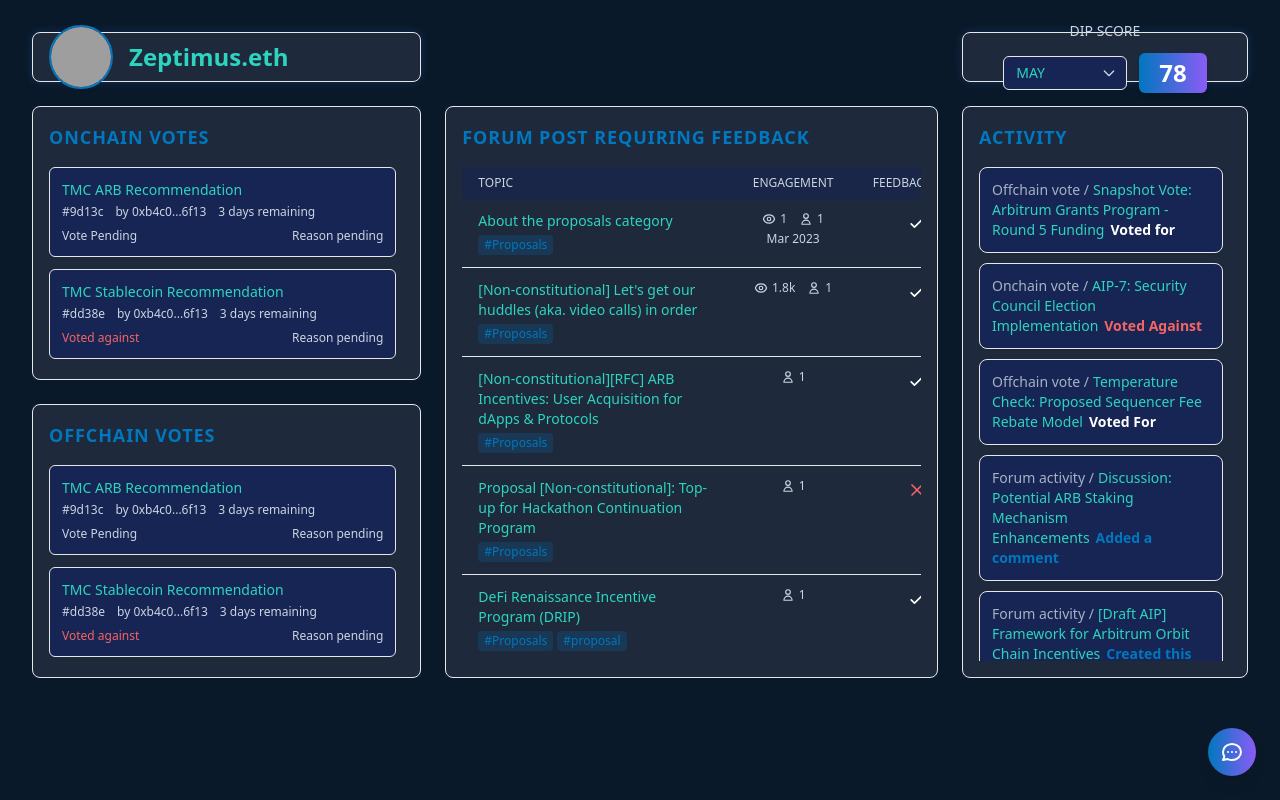
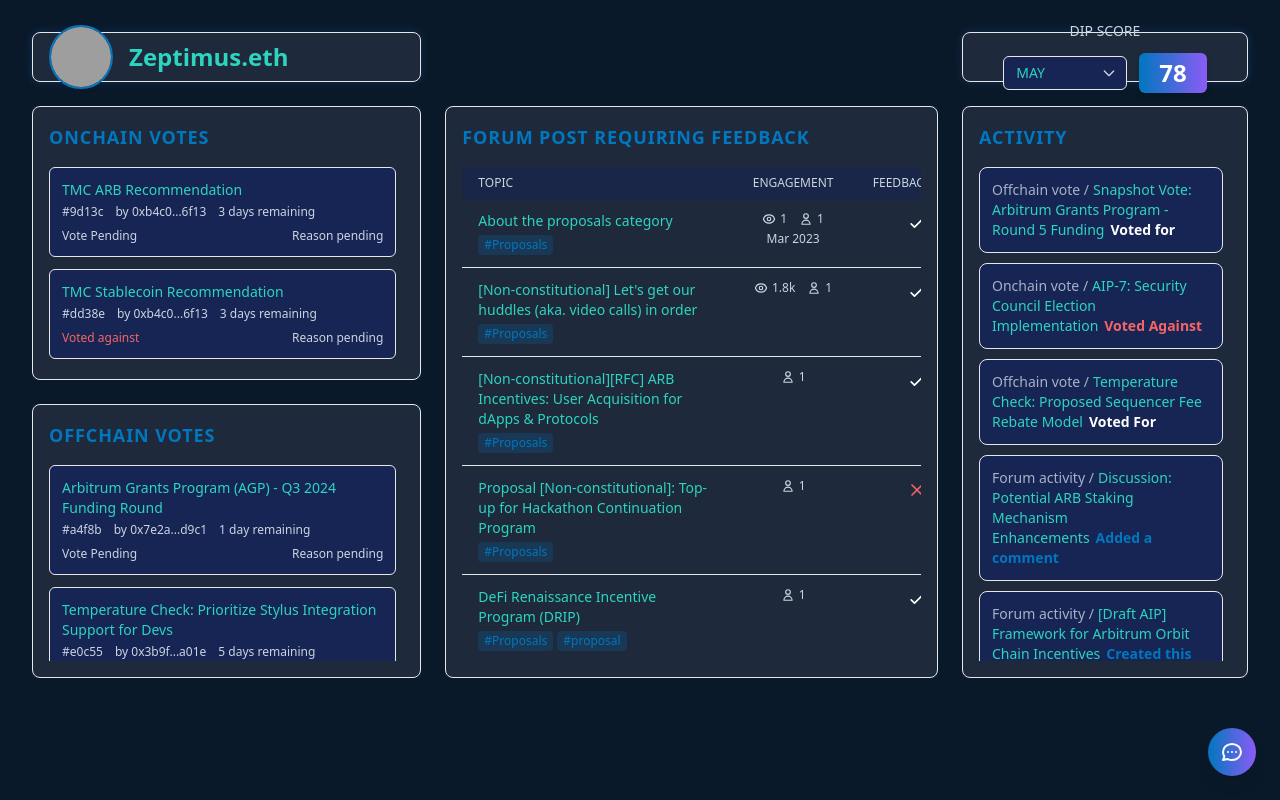
Before and after one commit to GeneralMagicio/govpal-front, a Next.js app: page /dashboard in a window 1280 px wide. Built offline with nearby package versions, Linux system fonts and the light colour scheme; grey boxes are pictures that could not be loaded.

Commit message:
Slight change in our activity feed

```diff
--- a/app/dashboard/components/ActivityFeed.tsx
+++ b/app/dashboard/components/ActivityFeed.tsx
@@ -24,7 +24,7 @@
       <h3 className="mb-4 text-lg font-semibold tracking-wider uppercase text-primary-accent">Activity</h3>
       <div className="flex-grow space-y-2.5 overflow-y-auto pr-2 scrollbar-thin scrollbar-thumb-arb-border scrollbar-track-secondary-bg">
         {activities.length > 0 ? activities.map((activity, index) => (
-          <div key={index} className="p-3 text-sm border rounded-lg shadow-sm bg-secondary-bg border-arb-border/50"> {/* Slightly enhanced styling */}
+          <div key={index} className="p-3 text-sm border rounded-lg shadow-sm cursor-pointer bg-secondary-bg border-arb-border/50"> {/* Slightly enhanced styling */}
              <p> {/* Wrap text for better structure */}
                 <span className="mr-1 text-light-gray/80">{activity.type} /</span>
                 <span className="text-highlights mr-1.5 font-medium">{activity.subject}</span>
--- a/app/dashboard/mockData.ts
+++ b/app/dashboard/mockData.ts
@@ -36,28 +36,28 @@
   data: {
     offchain_votes: [
       {
-        title: "TMC ARB Recommendation",
-        id_reference: "#9d13c",
-        author_snippet: "0xb4c0...6f13",
-        time_remaining: "3 days remaining",
-        vote_status: null,
+        title: "Arbitrum Grants Program (AGP) - Q3 2024 Funding Round",
+        id_reference: "#a4f8b", // Example Snapshot ID or Forum Post ref
+        author_snippet: "0x7e2a...d9c1", // Plausible delegate or proposer address
+        time_remaining: "1 day remaining",
+        vote_status: null, // User hasn't voted yet
         reason_status: "Reason pending",
       },
       {
-        title: "TMC Stablecoin Recommendation",
-        id_reference: "#dd38e",
-        author_snippet: "0xb4c0...6f13",
-        time_remaining: "3 days remaining",
-        vote_status: "Voted against",
-        reason_status: "Reason pending",
+        title: "Temperature Check: Prioritize Stylus Integration Support for Devs",
+        id_reference: "#e0c55",
+        author_snippet: "0x3b9f...a01e",
+        time_remaining: "5 days remaining",
+        vote_status: "Voted against", // User voted against this proposal
+        reason_status: "Reason provided", // User left a comment/reason
       },
       {
-        title: "OpCo - Oversight and Transparency Committee (OAT) Elections",
-        id_reference: "#b4228",
-        author_snippet: "0xb4c0...6f13",
-        time_remaining: "3 days remaining",
-        vote_status: "Voted for",
-        reason_status: "Reason provided",
+        title: "Proposal: Diversify Portion of Treasury into USDC & USDT (Phase 1)",
+        id_reference: "#f1a90",
+        author_snippet: "0xd55c...b877", // Could be a Treasury working group address
+        time_remaining: "Closed 2 days ago", // Voting period has ended
+        vote_status: "Voted for", // User voted for this proposal
+        reason_status: "Reason pending", // User voted but didn't add a reason
       },
     ],
   },
```
